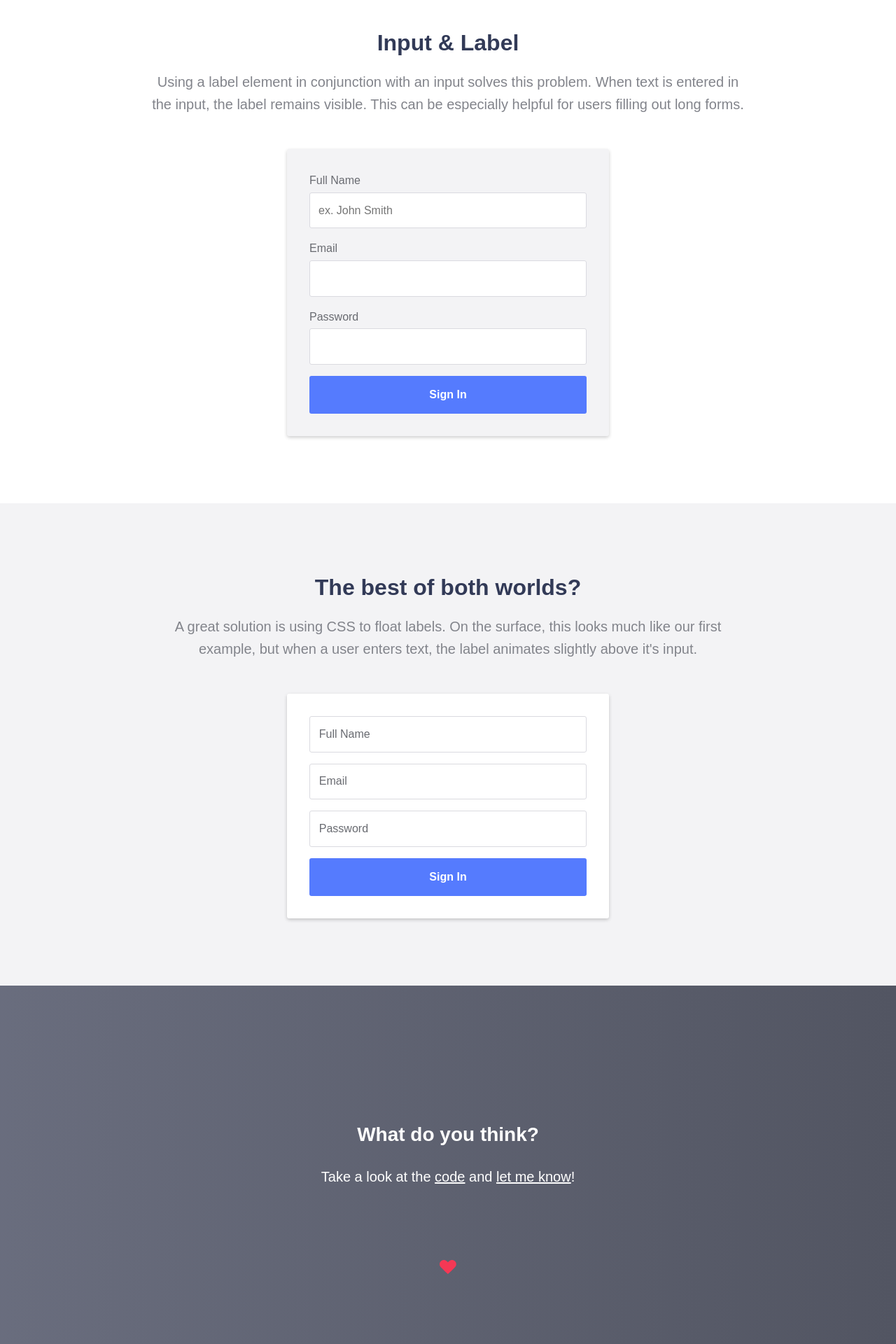
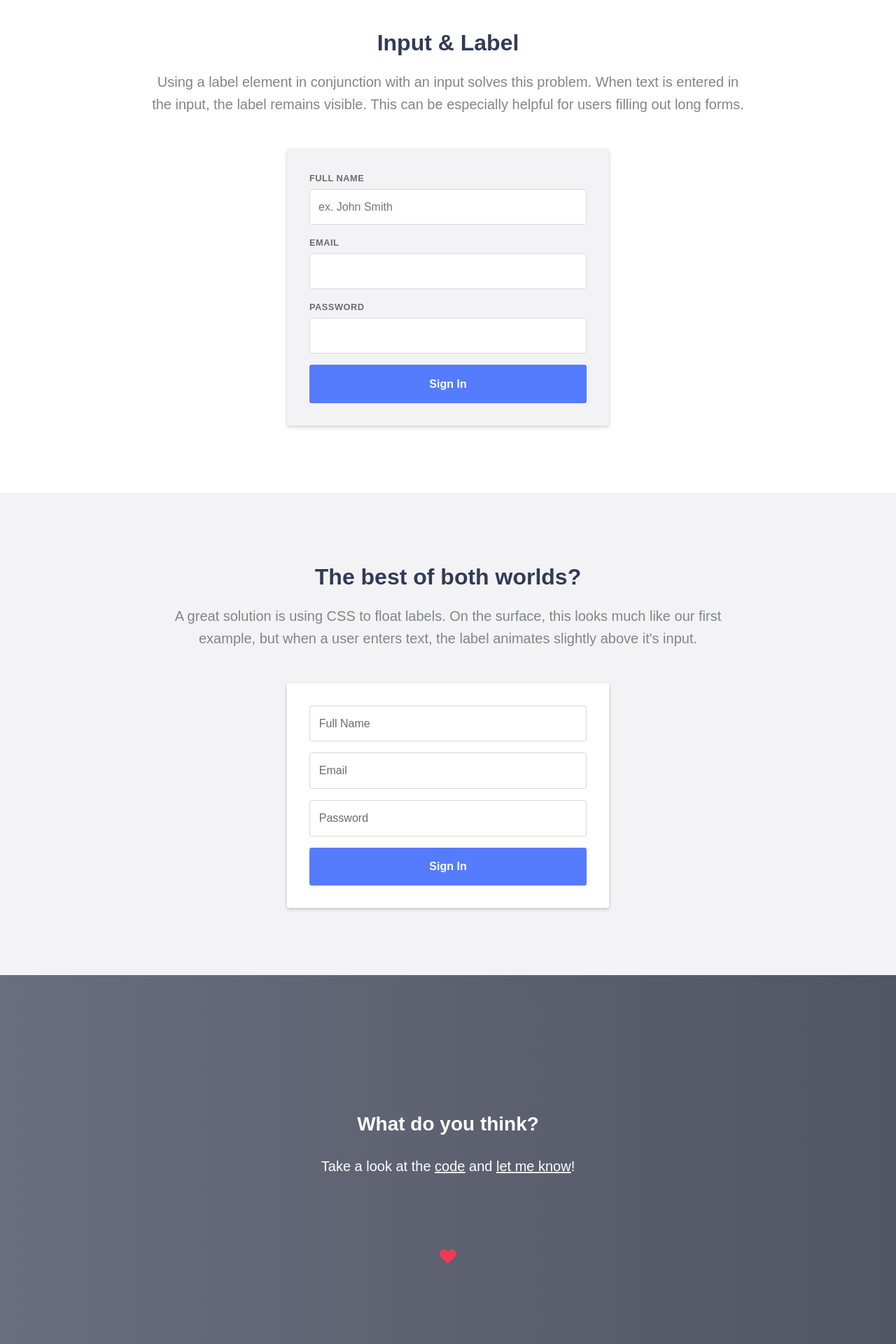
Before and after one commit to noaharogers/labels, a Jekyll site: the page built from index.html, in a window 1280 px wide. Shown: the part 1380-3300 px from the top of the page at 70% size. Built offline with Jekyll 4.4.1, drawn with Linux system fonts in a browser that asks for light colours.

Commit message:
Updates example 2 label style

```diff
--- a/assets/stylesheets/partials/_forms.scss
+++ b/assets/stylesheets/partials/_forms.scss
@@ -38,9 +38,12 @@ input, textarea {
 label {
   color: darken($gray, 10%);
   display: block;
-  font-size: 1rem;
+  font-size: .8rem;
+  font-weight: $bold;
+  letter-spacing: .5px;
   margin: 0;
   margin-bottom: .25rem;
+  text-transform: uppercase;
 }
 
 // Floating Label
@@ -52,10 +55,13 @@ label {
     background: $white;
     color: darken($gray, 10%);
     font-size: 1rem;
+    font-weight: $regular;
     left: .55rem;
+    letter-spacing: 0;
     padding: 0 5px;
     pointer-events: none;
     position: absolute;
+    text-transform: none;
     top: .8rem;
     transition: all .2s ease-in-out;
     transform: translateY(-23px);
```
